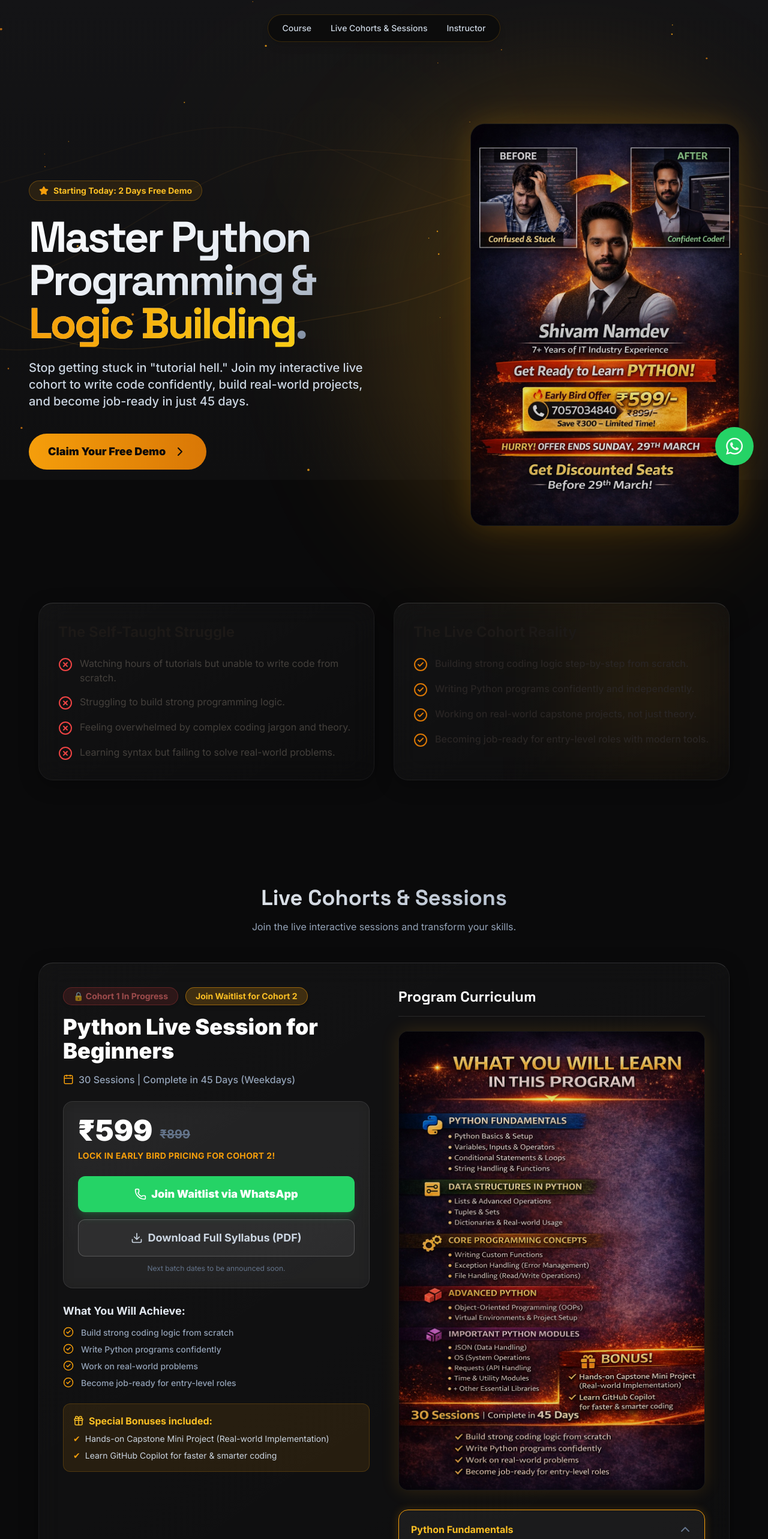
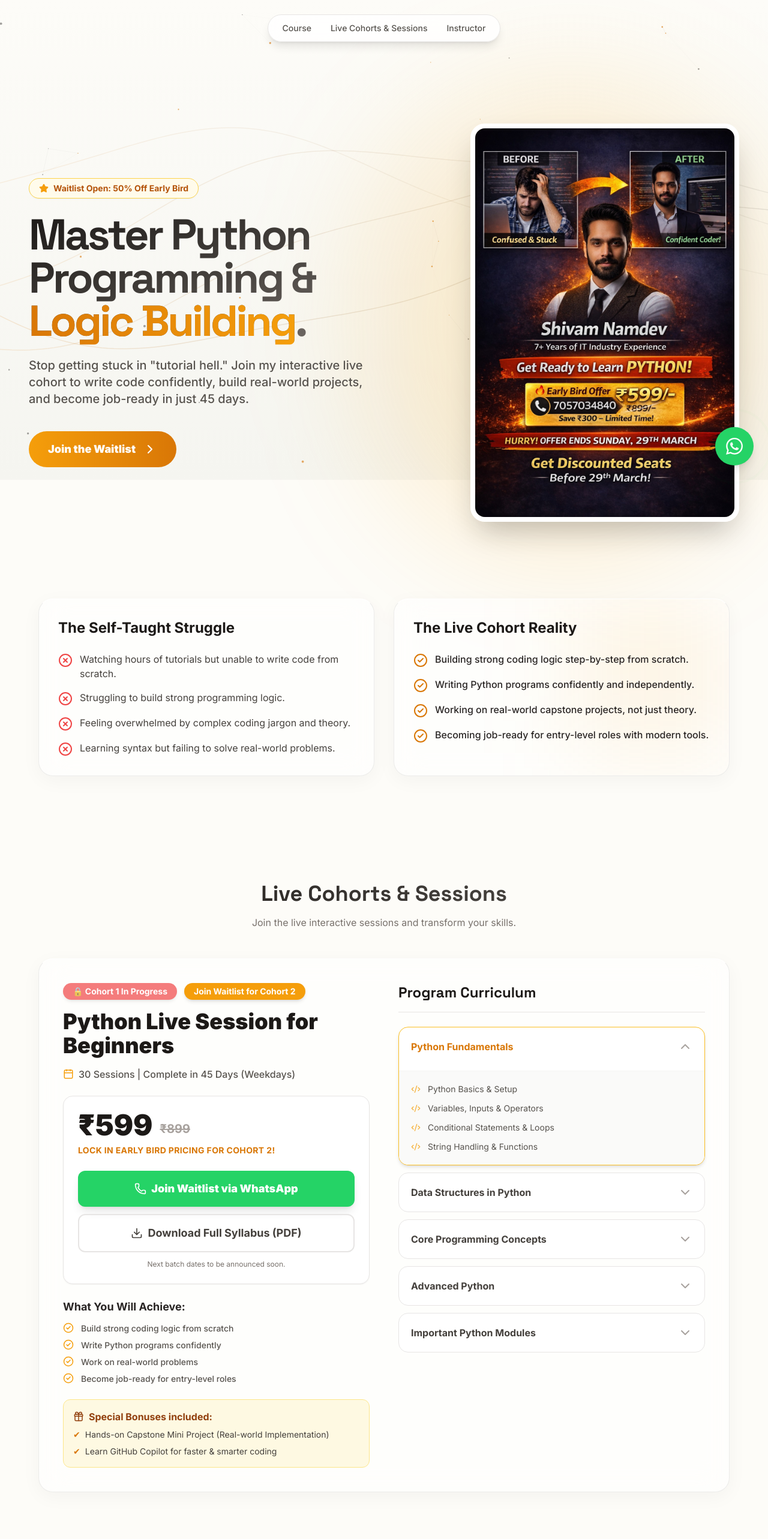
Before and after one commit to shivamnamdev/shivam-portfolio, a Next.js app: page / in a window 1280 px wide. Shown: the top 2566 px of the page at 60% size. Built offline with nearby package versions, Linux system fonts and the light colour scheme.

Commit message:
Revert to Light Theme and remove curriculum flyer image

```diff
--- a/app/globals.css
+++ b/app/globals.css
@@ -3,8 +3,8 @@
 @tailwind utilities;
 
 :root {
-  --background: #0a0a0b;
-  --foreground: #f8fafc;
+  --background: #fdfcf8; /* Warm Ivory / Cream */
+  --foreground: #1c1917; /* Dark Espresso (Stone 900) */
 }
 
 body {
@@ -12,19 +12,22 @@ body {
   background: var(--background);
   overflow-x: hidden;
   -webkit-font-smoothing: antialiased;
+  -moz-osx-font-smoothing: grayscale;
 }
 
 ::-webkit-scrollbar { width: 8px; }
 ::-webkit-scrollbar-track { background: transparent; }
-::-webkit-scrollbar-thumb { background: rgba(255, 255, 255, 0.1); border-radius: 10px; }
-::-webkit-scrollbar-thumb:hover { background: rgba(255, 255, 255, 0.2); }
-::selection { background: rgba(245, 158, 11, 0.3); color: #fff; }
+::-webkit-scrollbar-thumb { background: rgba(28, 25, 23, 0.2); border-radius: 10px; }
+::-webkit-scrollbar-thumb:hover { background: rgba(28, 25, 23, 0.4); }
 
+::selection { background: rgba(217, 119, 6, 0.2); color: #1c1917; }
+
+/* Light Theme Glassmorphism */
 .glass-panel {
-  background: linear-gradient(145deg, rgba(255, 255, 255, 0.04) 0%, rgba(255, 255, 255, 0.01) 100%);
-  backdrop-filter: blur(20px);
-  -webkit-backdrop-filter: blur(20px);
-  border: 1px solid rgba(255, 255, 255, 0.05);
-  border-top: 1px solid rgba(255, 255, 255, 0.15);
-  box-shadow: 0 8px 32px 0 rgba(0, 0, 0, 0.3);
+  background: rgba(255, 255, 255, 0.6);
+  backdrop-filter: blur(24px);
+  -webkit-backdrop-filter: blur(24px);
+  border: 1px solid rgba(28, 25, 23, 0.08);
+  border-top: 1px solid rgba(255, 255, 255, 0.9);
+  box-shadow: 0 8px 32px 0 rgba(28, 25, 23, 0.04);
 }
--- a/components/ActiveCohorts.tsx
+++ b/components/ActiveCohorts.tsx
@@ -6,77 +6,101 @@ import { activeCourses } from '@/data/courses';
 
 export default function ActiveCohorts() {
   const [openModule, setOpenModule] = useState<number | null>(0);
+
   if (!activeCourses || activeCourses.length === 0) return null;
 
   return (
     <section className="w-full relative z-10 py-12" id="live-sessions">
       <div className="text-center mb-12">
-        <h2 className="text-4xl font-display font-black text-transparent bg-clip-text bg-gradient-to-r from-white to-slate-400 mb-4">Live Cohorts & Sessions</h2>
-        <p className="text-slate-400">Join the live interactive sessions and transform your skills.</p>
+        <h2 className="text-4xl font-display font-black text-transparent bg-clip-text bg-gradient-to-r from-stone-900 to-stone-600 mb-4">Live Cohorts & Sessions</h2>
+        <p className="text-stone-500">Join the live interactive sessions and transform your skills.</p>
       </div>
 
       <div className="flex flex-col gap-12 max-w-6xl mx-auto">
         {activeCourses.map((course) => (
-          <div key={course.id} className="glass-panel rounded-3xl p-6 md:p-10 border border-white/10 shadow-[0_0_30px_rgba(245,158,11,0.1)] grid grid-cols-1 lg:grid-cols-2 gap-12 relative overflow-hidden">
+          <div key={course.id} className="glass-panel rounded-3xl p-6 md:p-10 border-2 border-amber-400 bg-amber-50 shadow-xl shadow-amber-500/10 grid grid-cols-1 lg:grid-cols-2 gap-12 relative overflow-hidden">
+
             <div className="flex flex-col relative z-10">
               <div className="flex flex-wrap items-center gap-3 mb-4">
-                <span className="px-4 py-1 bg-red-500/20 border border-red-500/50 text-red-400 font-bold rounded-full text-sm animate-pulse shadow-md">{course.statusText}</span>
-                <span className="px-4 py-1 bg-amber-500/20 border border-amber-500/50 text-amber-400 font-bold rounded-full text-sm shadow-md">{course.demoOffer}</span>
+                <span className="px-4 py-1 bg-red-500 text-white font-bold rounded-full text-sm animate-pulse shadow-md">{course.statusText}</span>
+                <span className="px-4 py-1 bg-amber-500 text-white font-bold rounded-full text-sm shadow-md">{course.demoOffer}</span>
               </div>
-              <h3 className="text-3xl md:text-4xl font-black text-white mb-4">{course.title}</h3>
-              <div className="flex items-center gap-2 text-slate-400 font-medium mb-6">
-                <Calendar size={18} className="text-amber-500" /><span>{course.duration}</span>
+
+              <h3 className="text-3xl md:text-4xl font-black text-stone-900 mb-4">{course.title}</h3>
+
+              <div className="flex items-center gap-2 text-stone-600 font-medium mb-6">
+                <Calendar size={18} className="text-amber-500" />
+                <span>{course.duration}</span>
               </div>
-              <div className="bg-white/5 backdrop-blur-md p-6 rounded-2xl border border-white/10 shadow-sm mb-6">
+
+              <div className="bg-white p-6 rounded-2xl border border-stone-200 shadow-sm mb-6">
                 <div className="flex items-end gap-3 mb-2">
-                  <span className="text-5xl font-black text-white">{course.pricing?.currentPrice}</span>
-                  <span className="text-xl text-slate-500 line-through font-bold mb-1">{course.pricing?.originalPrice}</span>
+                  <span className="text-5xl font-black text-stone-900">{course.pricing?.currentPrice}</span>
+                  <span className="text-xl text-stone-400 line-through font-bold mb-1">{course.pricing?.originalPrice}</span>
                 </div>
-                <p className="text-amber-500 font-bold text-sm tracking-wide uppercase">{course.pricing?.savingsText}</p>
+                <p className="text-amber-600 font-bold text-sm tracking-wide uppercase">{course.pricing?.savingsText}</p>
+
                 <div className="mt-6 flex flex-col gap-3">
-                  <a href={`https://wa.me/91${course.contactPhone}?text=Hi%20Shivam...`} target="_blank" rel="noreferrer" className="w-full py-4 rounded-xl bg-[#25D366] text-white font-black text-lg flex items-center justify-center gap-2 hover:bg-[#20bd5a] transition-colors shadow-lg shadow-[#25D366]/20"><Phone size={20} /> Join Waitlist via WhatsApp</a>
-                  <a href="/python-syllabus.pdf" download className="w-full py-4 rounded-xl border border-white/20 bg-white/5 text-slate-300 font-bold text-lg flex items-center justify-center gap-2 hover:bg-white/10 hover:border-amber-500 hover:text-amber-400 transition-all"><Download size={20} /> Download Full Syllabus (PDF)</a>
+                  <a href={`https://wa.me/91${course.contactPhone}?text=Hi%20Shivam,%20I%20want%20to%20join%20the%20Waitlist%20for%20the%20next%20${encodeURIComponent(course.title)}!`} target="_blank" rel="noreferrer"
+                     className="w-full py-4 rounded-xl bg-[#25D366] text-white font-black text-lg flex items-center justify-center gap-2 hover:bg-[#20bd5a] transition-colors shadow-lg">
+                    <Phone size={20} /> Join Waitlist via WhatsApp
+                  </a>
+
+                  <a href="/python-syllabus.pdf" download
+                     className="w-full py-4 rounded-xl border-2 border-stone-200 text-stone-700 font-bold text-lg flex items-center justify-center gap-2 hover:bg-stone-50 hover:border-amber-400 hover:text-amber-600 transition-all">
+                    <Download size={20} /> Download Full Syllabus (PDF)
+                  </a>
                 </div>
-                <p className="text-center text-slate-500 text-xs mt-3">Next batch dates to be announced soon.</p>
+                <p className="text-center text-stone-500 text-xs mt-3">Next batch dates to be announced soon.</p>
               </div>
+
               <div className="space-y-6">
                 <div>
-                  <h4 className="font-bold text-slate-200 mb-3 text-lg">What You Will Achieve:</h4>
+                  <h4 className="font-bold text-stone-800 mb-3 text-lg">What You Will Achieve:</h4>
                   <ul className="space-y-2">
-                    {course.outcomes?.map((outcome, idx) => <li key={idx} className="flex gap-3 text-slate-400 text-sm font-medium"><CheckCircle2 size={18} className="text-amber-500 flex-shrink-0" /> {outcome}</li>)}
+                    {course.outcomes?.map((outcome, idx) => (
+                      <li key={idx} className="flex gap-3 text-stone-600 text-sm font-medium">
+                        <CheckCircle2 size={18} className="text-amber-500 flex-shrink-0" /> {outcome}
+                      </li>
+                    ))}
                   </ul>
                 </div>
-                <div className="p-4 bg-amber-500/10 rounded-xl border border-amber-500/20">
-                  <h4 className="font-bold text-amber-400 mb-2 flex items-center gap-2"><Gift size={18}/> Special Bonuses included:</h4>
+
+                <div className="p-4 bg-amber-100/50 rounded-xl border border-amber-200">
+                  <h4 className="font-bold text-amber-800 mb-2 flex items-center gap-2"><Gift size={18}/> Special Bonuses included:</h4>
                   <ul className="space-y-2">
-                    {course.bonuses?.map((bonus, idx) => <li key={idx} className="flex gap-2 text-slate-300 text-sm"><span className="text-amber-500">✔</span> {bonus}</li>)}
+                    {course.bonuses?.map((bonus, idx) => (
+                      <li key={idx} className="flex gap-2 text-stone-700 text-sm">
+                        <span className="text-amber-600">✔</span> {bonus}
+                      </li>
+                    ))}
                   </ul>
                 </div>
               </div>
             </div>
 
+            {/* Right Column: Accordion (Image Removed!) */}
             <div className="flex flex-col z-10">
-              <h4 className="font-display font-black text-2xl text-white mb-6 border-b border-white/10 pb-4">Program Curriculum</h4>
-
-              {/* THE DARK FIERY FLYER - Blends perfectly now! */}
-              <div className="mb-8 rounded-2xl overflow-hidden border border-white/10 shadow-[0_0_30px_rgba(245,158,11,0.15)] transform hover:scale-[1.01] transition-transform duration-300 bg-black">
-                <img src="/curriculum-flyer.jpg" alt="Curriculum Overview" className="w-full h-auto opacity-90 hover:opacity-100 transition-opacity" />
-              </div>
+              <h4 className="font-display font-black text-2xl text-stone-900 mb-6 border-b border-stone-200 pb-4">Program Curriculum</h4>
 
               <div className="flex flex-col gap-3">
                 {course.modules?.map((mod, i) => {
                   const isActive = openModule === i;
                   return (
-                    <div key={i} className={`rounded-2xl overflow-hidden transition-all border bg-white/5 ${isActive ? 'border-amber-500 shadow-[0_0_15px_rgba(245,158,11,0.2)]' : 'border-white/10 hover:border-amber-500/50'}`}>
+                    <div key={i} className={`rounded-2xl overflow-hidden transition-all border bg-white ${isActive ? 'border-amber-400 shadow-md' : 'border-stone-200 hover:border-amber-300'}`}>
                       <button onClick={() => setOpenModule(isActive ? null : i)} className="w-full p-4 md:p-5 flex items-center justify-between text-left">
-                        <h5 className={`font-bold ${isActive ? 'text-amber-400' : 'text-slate-300'}`}>{mod.title}</h5>
-                        <motion.div animate={{ rotate: isActive ? 180 : 0 }}><ChevronDown className="text-slate-500"/></motion.div>
+                        <h5 className={`font-bold ${isActive ? 'text-amber-600' : 'text-stone-700'}`}>{mod.title}</h5>
+                        <motion.div animate={{ rotate: isActive ? 180 : 0 }}><ChevronDown className="text-stone-400"/></motion.div>
                       </button>
                       <AnimatePresence>
                         {isActive && (
                           <motion.div initial={{ height: 0, opacity: 0 }} animate={{ height: 'auto', opacity: 1 }} exit={{ height: 0, opacity: 0 }} className="overflow-hidden">
-                            <ul className="p-4 md:p-5 pt-0 space-y-3 border-t border-white/10 mt-2 bg-black/20">
-                              {mod.topics.map((topic, idx) => <li key={idx} className="flex items-start gap-3 text-slate-400 text-sm"><Code2 size={16} className="text-amber-500 opacity-80 mt-0.5 flex-shrink-0" /> {topic}</li>)}
+                            <ul className="p-4 md:p-5 pt-0 space-y-3 border-t border-stone-100 mt-2 bg-stone-50">
+                              {mod.topics.map((topic, idx) => (
+                                <li key={idx} className="flex items-start gap-3 text-stone-600 text-sm">
+                                  <Code2 size={16} className="text-amber-500 opacity-80 mt-0.5 flex-shrink-0" /> {topic}
+                                </li>
+                              ))}
                             </ul>
                           </motion.div>
                         )}
--- a/components/AnimatedBackground.tsx
+++ b/components/AnimatedBackground.tsx
@@ -25,17 +25,17 @@ export default function AnimatedBackground() {
     const particles = Array.from({ length: particleCount }, () => ({
       x: Math.random() * canvas.width,
       y: Math.random() * canvas.height,
-      vx: (Math.random() - 0.5) * 0.4,
-      vy: (Math.random() - 0.5) * 0.4,
+      vx: (Math.random() - 0.5) * 0.3,
+      vy: (Math.random() - 0.5) * 0.3,
       size: Math.random() * 1.5 + 0.5,
-      color: Math.random() > 0.5 ? 'rgba(245, 158, 11, 0.8)' : 'rgba(217, 119, 6, 0.8)'
+      color: Math.random() > 0.5 ? 'rgba(217, 119, 6, 0.6)' : 'rgba(28, 25, 23, 0.4)'
     }));
 
     const animate = () => {
       time += 0.002;
       const bgGradient = ctx.createLinearGradient(0, 0, 0, canvas.height);
-      bgGradient.addColorStop(0, '#0a0a0b');
-      bgGradient.addColorStop(1, '#050505');
+      bgGradient.addColorStop(0, '#fdfcf8');
+      bgGradient.addColorStop(1, '#f5f5f0');
       ctx.fillStyle = bgGradient;
       ctx.fillRect(0, 0, canvas.width, canvas.height);
 
@@ -51,8 +51,8 @@ export default function AnimatedBackground() {
             else ctx.lineTo(x, y);
           }
           const waveGrad = ctx.createLinearGradient(0, 0, canvas.width, 0);
-          waveGrad.addColorStop(0, `rgba(245, 158, 11, ${0.1 - i * 0.02})`);
-          waveGrad.addColorStop(1, `rgba(251, 146, 60, ${0.1 - i * 0.02})`);
+          waveGrad.addColorStop(0, `rgba(217, 119, 6, ${0.15 - i * 0.02})`);
+          waveGrad.addColorStop(1, `rgba(28, 25, 23, ${0.1 - i * 0.02})`);
           ctx.strokeStyle = waveGrad;
           ctx.lineWidth = 1.5;
           ctx.stroke();
@@ -68,6 +68,22 @@ export default function AnimatedBackground() {
           ctx.fillStyle = p.color;
           ctx.fill();
         });
+
+        ctx.lineWidth = 0.5;
+        for (let i = 0; i < particles.length; i++) {
+          for (let j = i + 1; j < particles.length; j++) {
+            const dx = particles[i].x - particles[j].x;
+            const dy = particles[i].y - particles[j].y;
+            const dist = Math.sqrt(dx * dx + dy * dy);
+            if (dist < 120) {
+              ctx.beginPath();
+              ctx.moveTo(particles[i].x, particles[i].y);
+              ctx.lineTo(particles[j].x, particles[j].y);
+              ctx.strokeStyle = `rgba(28, 25, 23, ${0.1 * (1 - dist / 120)})`;
+              ctx.stroke();
+            }
+          }
+        }
       }
       animationFrameId = requestAnimationFrame(animate);
     };
@@ -80,10 +96,10 @@ export default function AnimatedBackground() {
   },[]);
 
   return (
-    <div className="fixed inset-0 pointer-events-none z-[-1] overflow-hidden bg-[#0a0a0b]">
-      <div className="absolute top-[10%] left-[20%] w-[50%] h-[50%] rounded-full opacity-30 mix-blend-screen animate-pulse"
-        style={{ background: 'radial-gradient(circle, rgba(245, 158, 11, 0.08) 0%, rgba(0,0,0,0) 70%)', filter: 'blur(80px)', animationDuration: '8s' }} />
-      <canvas ref={canvasRef} className="absolute inset-0 mix-blend-screen" />
+    <div className="fixed inset-0 pointer-events-none z-[-1] overflow-hidden bg-[#fdfcf8]">
+      <div className="absolute top-[10%] left-[20%] w-[50%] h-[50%] rounded-full opacity-40 mix-blend-multiply animate-pulse"
+        style={{ background: 'radial-gradient(circle, rgba(217, 119, 6, 0.05) 0%, rgba(255,255,255,0) 70%)', filter: 'blur(80px)', animationDuration: '8s' }} />
+      <canvas ref={canvasRef} className="absolute inset-0" />
     </div>
   );
 }
--- a/components/HeroVSL.tsx
+++ b/components/HeroVSL.tsx
@@ -3,28 +3,37 @@ import { motion } from 'framer-motion';
 import { ChevronRight, Star } from 'lucide-react';
 
 export default function HeroVSL() {
-  const scrollToCohorts = () => document.getElementById('live-sessions')?.scrollIntoView({ behavior: 'smooth' });
+  const scrollToCohorts = () => {
+    document.getElementById('live-sessions')?.scrollIntoView({ behavior: 'smooth' });
+  };
 
   return (
     <section className="w-full pt-16 md:pt-28 flex flex-col lg:flex-row items-center gap-12 relative z-10" id="hero">
       <div className="w-full lg:w-1/2 flex flex-col items-center lg:items-start text-center lg:text-left">
-        <motion.div initial={{ opacity: 0, y: 20 }} animate={{ opacity: 1, y: 0 }} className="inline-flex items-center gap-2 px-4 py-1.5 rounded-full border border-amber-500/30 bg-amber-500/10 text-sm text-amber-400 font-bold mb-6 shadow-sm">
-          <Star size={16} className="fill-amber-500 text-amber-500" /> Starting Today: 2 Days Free Demo
+        <motion.div initial={{ opacity: 0, y: 20 }} animate={{ opacity: 1, y: 0 }} className="inline-flex items-center gap-2 px-4 py-1.5 rounded-full border border-amber-300 bg-amber-50 text-sm text-amber-700 font-bold mb-6 shadow-sm">
+          <Star size={16} className="fill-amber-500 text-amber-500" /> Waitlist Open: 50% Off Early Bird
         </motion.div>
-        <motion.h1 initial={{ opacity: 0, y: 20 }} animate={{ opacity: 1, y: 0 }} transition={{ delay: 0.1 }} className="text-5xl md:text-6xl lg:text-7xl font-display font-black tracking-tighter text-transparent bg-clip-text bg-gradient-to-br from-white via-slate-200 to-slate-500 leading-tight mb-6">
-          Master Python Programming & <span className="text-transparent bg-clip-text bg-gradient-to-r from-amber-500 to-yellow-400">Logic Building</span>.
+
+        <motion.h1 initial={{ opacity: 0, y: 20 }} animate={{ opacity: 1, y: 0 }} transition={{ delay: 0.1 }} className="text-5xl md:text-6xl lg:text-7xl font-display font-black tracking-tighter text-transparent bg-clip-text bg-gradient-to-br from-stone-900 via-stone-700 to-stone-500 leading-tight mb-6">
+          Master Python Programming & <span className="text-transparent bg-clip-text bg-gradient-to-r from-amber-600 to-amber-500">Logic Building</span>.
         </motion.h1>
-        <motion.p initial={{ opacity: 0, y: 20 }} animate={{ opacity: 1, y: 0 }} transition={{ delay: 0.2 }} className="text-lg md:text-xl text-slate-300 font-medium max-w-xl leading-relaxed mb-10">
+
+        <motion.p initial={{ opacity: 0, y: 20 }} animate={{ opacity: 1, y: 0 }} transition={{ delay: 0.2 }} className="text-lg md:text-xl text-stone-600 font-medium max-w-xl leading-relaxed mb-10">
           Stop getting stuck in "tutorial hell." Join my interactive live cohort to write code confidently, build real-world projects, and become job-ready in just 45 days.
         </motion.p>
-        <motion.button onClick={scrollToCohorts} initial={{ opacity: 0, y: 20 }} animate={{ opacity: 1, y: 0 }} transition={{ delay: 0.3 }} className="px-8 py-4 rounded-full bg-gradient-to-r from-amber-500 to-amber-600 text-stone-950 font-black text-lg flex items-center justify-center gap-3 transition-all hover:scale-105 hover:shadow-xl shadow-amber-500/30 w-full sm:w-auto group">
-          Claim Your Free Demo <ChevronRight size={24} className="group-hover:translate-x-1 transition-transform" />
+
+        <motion.button onClick={scrollToCohorts} initial={{ opacity: 0, y: 20 }} animate={{ opacity: 1, y: 0 }} transition={{ delay: 0.3 }} className="px-8 py-4 rounded-full bg-gradient-to-r from-amber-500 to-amber-600 text-white font-black text-lg flex items-center justify-center gap-3 transition-all hover:scale-105 hover:shadow-xl shadow-amber-500/30 w-full sm:w-auto group">
+          Join the Waitlist <ChevronRight size={24} className="group-hover:translate-x-1 transition-transform" />
         </motion.button>
       </div>
+
       <div className="w-full lg:w-1/2 flex justify-center lg:justify-end relative">
         <div className="absolute top-1/2 left-1/2 -translate-x-1/2 -translate-y-1/2 w-[120%] h-[120%] bg-amber-500/15 blur-[100px] rounded-full pointer-events-none -z-10" />
-        <motion.div initial={{ opacity: 0, scale: 0.9, rotate: -2 }} animate={{ opacity: 1, scale: 1, rotate: 0 }} transition={{ delay: 0.4, duration: 0.6, type: "spring" }} className="relative w-full max-w-md rounded-3xl overflow-hidden border border-white/10 shadow-[0_0_50px_rgba(245,158,11,0.2)] transform hover:scale-[1.02] hover:-rotate-1 transition-all duration-300 bg-black">
-          <img src="/course-flyer.jpg" alt="Python Course Early Bird Offer" className="w-full h-auto object-cover opacity-90 hover:opacity-100 transition-opacity" />
+        <motion.div
+          initial={{ opacity: 0, scale: 0.9, rotate: -2 }} animate={{ opacity: 1, scale: 1, rotate: 0 }} transition={{ delay: 0.4, duration: 0.6, type: "spring" }}
+          className="relative w-full max-w-md rounded-3xl overflow-hidden border-8 border-white shadow-2xl transform hover:scale-[1.02] hover:-rotate-1 transition-all duration-300"
+        >
+          <img src="/course-flyer.jpg" alt="Python Course Early Bird Offer" className="w-full h-auto object-cover" />
         </motion.div>
       </div>
     </section>
--- a/components/Navbar.tsx
+++ b/components/Navbar.tsx
@@ -6,22 +6,28 @@ export default function Navbar() {
   const [scrolled, setScrolled] = useState(false);
 
   useEffect(() => {
-    const handleScroll = () => setScrolled(window.scrollY > 50);
+    const handleScroll = () => {
+      setScrolled(window.scrollY > 50);
+    };
     window.addEventListener('scroll', handleScroll);
-    return () => window.removeEventListener('scroll', handleScroll);
+    return () => {
+      window.removeEventListener('scroll', handleScroll);
+    };
   },[]);
 
-  const scrollTo = (id: string) => document.getElementById(id)?.scrollIntoView({ behavior: 'smooth' });
+  const scrollTo = (id: string) => {
+    document.getElementById(id)?.scrollIntoView({ behavior: 'smooth' });
+  };
 
   return (
     <motion.nav
       initial={{ y: -100 }} animate={{ y: 0 }} transition={{ duration: 0.8, ease: "easeOut", delay: 0.5 }}
-      className={`sticky w-full top-0 left-0 right-0 z-50 flex justify-center transition-all duration-300 ${scrolled ? 'py-4' : 'py-6'}`}
+      className={`sticky w-full top-0 z-50 flex justify-center transition-all duration-300 ${scrolled ? 'py-4' : 'py-6'}`}
     >
-      <div className="flex items-center gap-6 md:gap-8 px-6 py-3 rounded-full border border-amber-500/20 bg-[#0a0a0b]/80 backdrop-blur-xl shadow-lg">
-        <button onClick={() => scrollTo('hero')} className="text-sm font-medium text-slate-300 hover:text-amber-400 transition-colors">Course</button>
-        <button onClick={() => scrollTo('live-sessions')} className="text-sm font-medium text-slate-300 hover:text-amber-400 transition-colors">Live Cohorts & Sessions</button>
-        <button onClick={() => scrollTo('instructor')} className="text-sm font-medium text-slate-300 hover:text-amber-400 transition-colors">Instructor</button>
+      <div className="flex items-center gap-6 md:gap-8 px-6 py-3 rounded-full border border-stone-200 bg-white/80 backdrop-blur-xl shadow-lg">
+        <button onClick={() => scrollTo('hero')} className="text-sm font-medium text-stone-600 hover:text-amber-600 transition-colors">Course</button>
+        <button onClick={() => scrollTo('live-sessions')} className="text-sm font-medium text-stone-600 hover:text-amber-600 transition-colors">Live Cohorts & Sessions</button>
+        <button onClick={() => scrollTo('instructor')} className="text-sm font-medium text-stone-600 hover:text-amber-600 transition-colors">Instructor</button>
       </div>
     </motion.nav>
   );
--- a/tailwind.config.ts
+++ b/tailwind.config.ts
@@ -12,10 +12,6 @@ const config: Config = {
         display:['var(--font-space)', 'sans-serif'],
         mono: ['var(--font-mono)', 'monospace'],
       },
-      colors: {
-        background: "#0a0a0b", // Deep executive charcoal
-        foreground: "#f8fafc",
-      },
     },
   },
   plugins:[],
```
